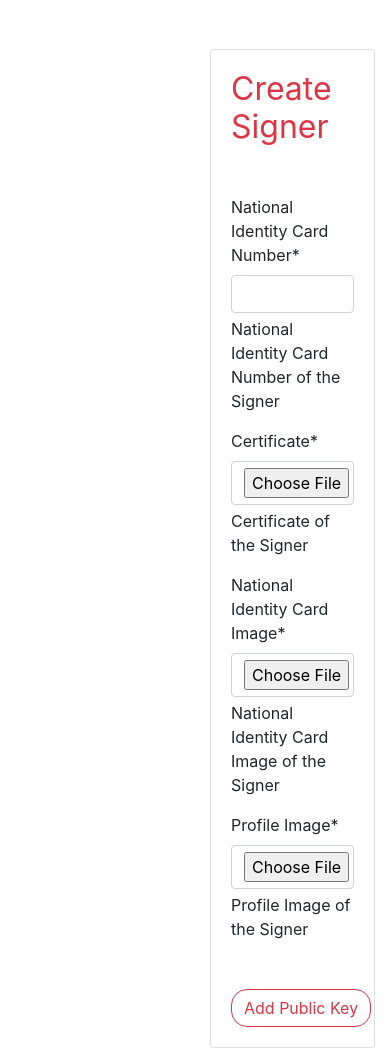
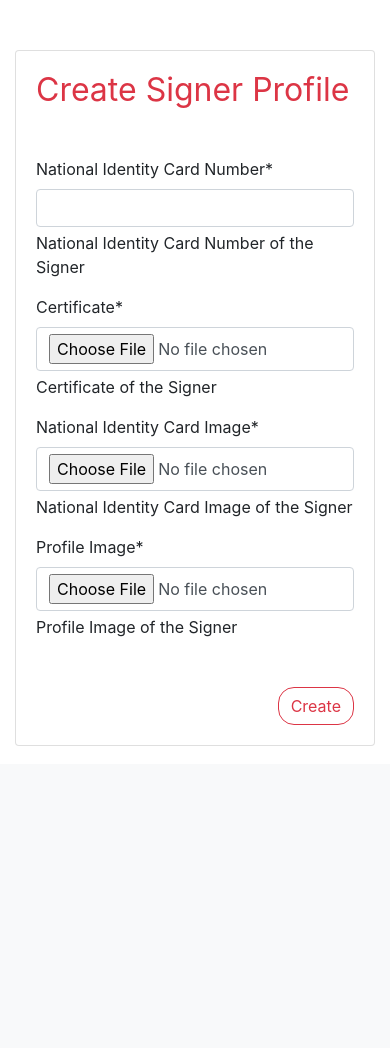
Before and after one commit to zorojurio/pdf-validator, a Django app: template accounts/templates/accounts/signer.html in a window 390 px wide. Shown: the part 80-1128 px from the top of the page. After the commit the page ends 826 px from the top, so only its background shows below. Run offline with Django 5.2, Linux system fonts and the light colour scheme; the template is opened without the code that fills it: values that come from a table or form of the project are taken from there, others are empty; parts of the project's set-up code (start-up, migrations or seed data) failed here and were passed over; some libraries are stand-ins or nearby versions.

Commit message:
make mobile responsive other pages

```diff
--- a/accounts/templates/accounts/signer.html
+++ b/accounts/templates/accounts/signer.html
@@ -7,19 +7,21 @@
 {% block content %}
 <div class="container">
     <div class="row mt-5">
-        <div class="col-6">
+        <div class="col-lg-6 col-md-4 col-sm-12">
 
         </div>
-        <div class="col-6">
+        <div class="col-lg-6 col-md-4 col-sm-12">
             <div class="card">
                 <div class="card-body">
-                <h2 class="text-danger mb-5">Create Signer</h2>
+                <h2 class="text-danger mb-5">Create Signer Profile</h2>
                     <form method="post" enctype="multipart/form-data">
                         {% csrf_token %}
                         {{ form | crispy }}
 
                         <div class="text-right mt-5">
-                            <button class="btn btn-outline-danger border-radius-one" type="submit">Add Public Key</button>
+                            <button class="btn btn-outline-danger border-radius-one" type="submit">
+                                Create
+                            </button>
                         </div>
                     </form>
                 </div>
--- a/accounts/templates/accounts/signer_list.html
+++ b/accounts/templates/accounts/signer_list.html
@@ -6,7 +6,7 @@
 {% block content %}
     <div class="container">
         <div class="row mt-3">
-            <div class="col-8">
+            <div class="col-lg-8 col-sm-12">
                 <div class="text-center">
                     <img src="{% static 'img/pdf-search.png' %}" height="200px"
                          class=" d-inline center-image"
@@ -14,7 +14,7 @@
                     <h2 class="d-inline text-danger">Search Signers</h2>
                 </div>
             </div>
-            <div class="col-4">
+            <div class="col-lg-4 col-sm-12">
                 <div class="card">
                     <div class="card-body">
                         <form method="get" action="">
--- a/signature_validator/templates/signature_validator/home.html
+++ b/signature_validator/templates/signature_validator/home.html
@@ -7,7 +7,7 @@
 {% block content %}
     <div class="container">
         <div class="row mt-5">
-            <div class="col-6">
+            <div class="col-lg-6 col-md-4 col-sm-12">
 
             <h2 class="card-title text-center mb-4">PDF Validation</h2>
                 <img src="{% static 'img/pdf-home.png' %}" class="center-image" height="270px" alt="">
@@ -36,7 +36,7 @@
                 </ul>
             </div>
 
-            <div class="col-6">
+            <div class="col-lg-6 col-md-4 col-sm-12 mt-3">
                 <div class="card">
                     <div class="card-body">
                         <h2 class="text-danger text-center mb-5">Upload the PDF to Validate</h2>
--- a/signature_validator/templates/signature_validator/pdf_result.html
+++ b/signature_validator/templates/signature_validator/pdf_result.html
@@ -6,7 +6,7 @@
 {% block content %}
     <div class="container">
         <div class="row mt-5">
-            <div class="col-9">
+            <div class="col-lg-9 col-sm-12">
                 {% if pdf_restult %}
                     <div class="card">
                         <div class="card-body">
@@ -179,7 +179,7 @@
                     </div>
                 {% endif %}
             </div>
-            <div class="col-3">
+            <div class="col-lg-3 col-sm-12">
                 <div class="card">
                     <div class="card-body">
                         <h3 class="text-danger mb-5 text-center">Actions</h3>
```
